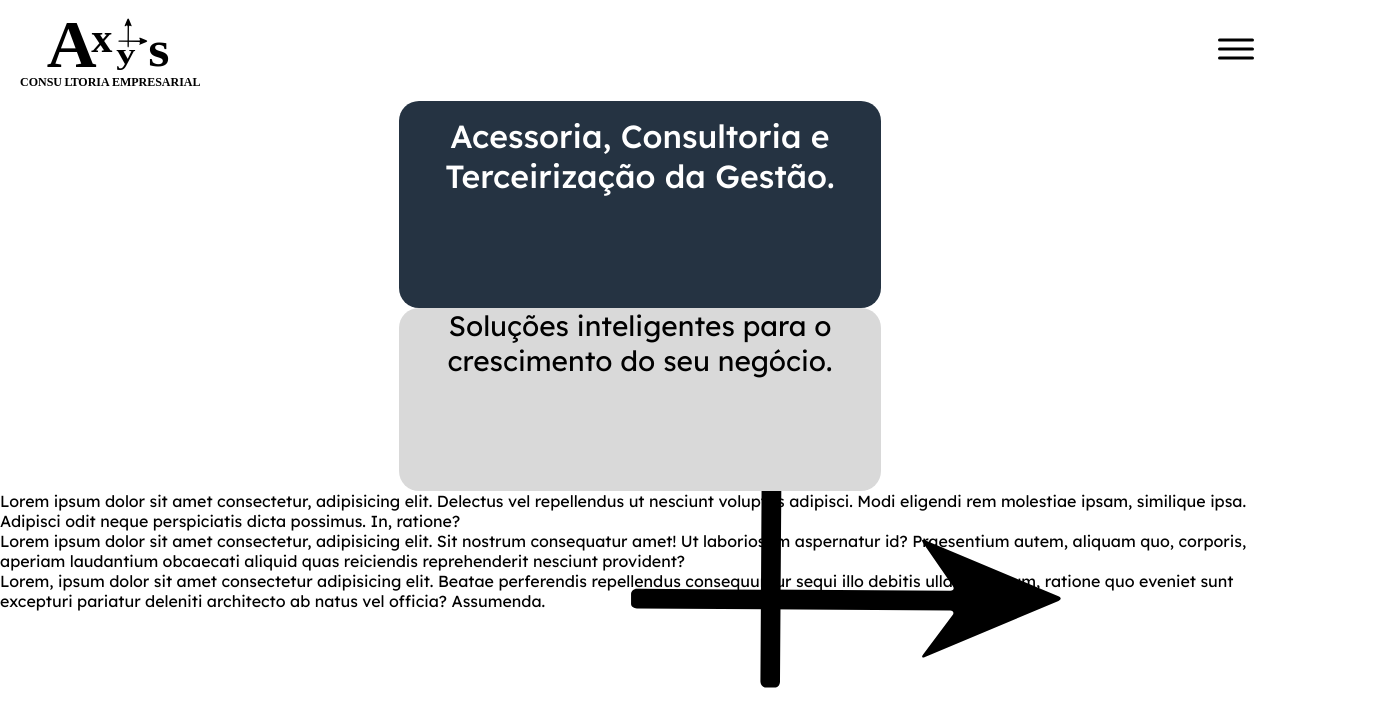
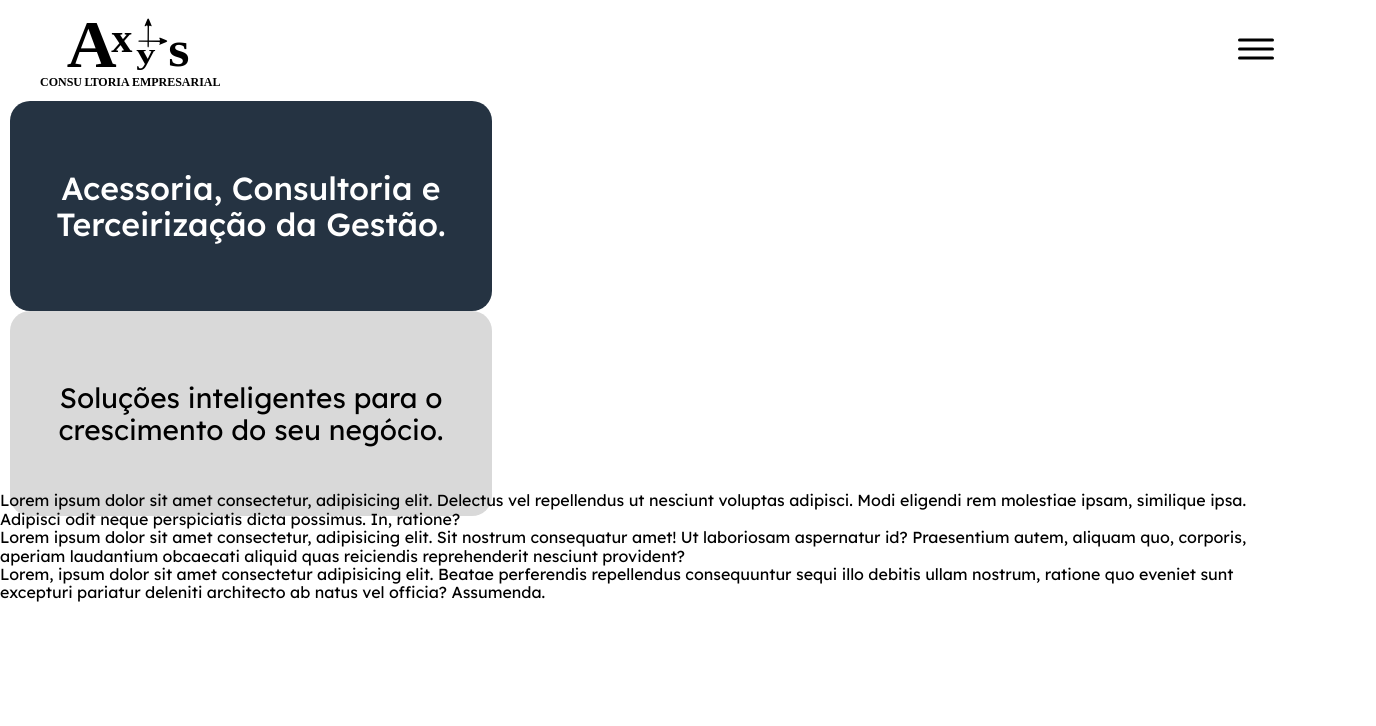
Before and after one commit to Gian-Mateus/axys, a plain HTML site: page axys.html in a window 1280 px wide. Shown: the whole page, 1376 px wide, since content can reach past the window. Drawn offline with nearby package versions, Linux system fonts and the light colour scheme.

Commit message:
conserto de algumas estilizações repetidas e reestruturação do HTML com divisões de sections

```diff
--- a/axys.html
+++ b/axys.html
@@ -22,9 +22,10 @@
         <button>Fale Conosco</button>
     </div>
     </nav>
+    <!-- por imagem como background ao invés de um elemento no html -->
+    <!-- <img src="/svg e pngs/plano cartesiano melhor.svg" alt="Setas" class="plano-bg"> -->
 
-    <img src="/svg e pngs/plano cartesiano melhor.svg" alt="Setas" class="plano-bg">
-
+    <section>
         <div class="container-intro">
         <div class="azul">
                 <h1>Acessoria, Consultoria e Terceirização da Gestão.</h1>
@@ -33,12 +34,15 @@
                 <h1>Soluções inteligentes para o crescimento do seu negócio.</h1>
             </div>
         </div>
+    </section>
 
+    <section>
         <div class="middle">
             <div class="green">Lorem ipsum dolor sit amet consectetur, adipisicing elit. Delectus vel repellendus ut nesciunt voluptas adipisci. Modi eligendi rem molestiae ipsam, similique ipsa. Adipisci odit neque perspiciatis dicta possimus. In, ratione?</div>
             <div class="gray">Lorem ipsum dolor sit amet consectetur, adipisicing elit. Sit nostrum consequatur amet! Ut laboriosam aspernatur id? Praesentium autem, aliquam quo, corporis, aperiam laudantium obcaecati aliquid quas reiciendis reprehenderit nesciunt provident?</div>
             <div class="dark-blue">Lorem, ipsum dolor sit amet consectetur adipisicing elit. Beatae perferendis repellendus consequuntur sequi illo debitis ullam nostrum, ratione quo eveniet sunt excepturi pariatur deleniti architecto ab natus vel officia? Assumenda.</div>
         </div>
+    </section>
 
     <footer>
 
--- a/styles.scss
+++ b/styles.scss
@@ -1,15 +1,9 @@
+@import url(normalize.css);
+
 *{
     padding: 0;
     margin: 0;
     font-family: 'Lexend', sans-serif;
-}
-
-body{
-    display: flex;
-    flex-direction: column;
-    justify-content: center;
-    align-items: center;
-    z-index: 0;
     box-sizing: border-box;
 }
 
@@ -23,15 +17,6 @@ $gray: #D9D9D9;
 // Variável para grupo de características únicas (centralização)
 
 
-.plano-bg{
-    position: absolute;
-    top: 10%;
-    left: 45%;
-    width: 50rem;
-    height: 50rem;
-    z-index: 1;
-}
-
 // Tratando a Barra de navegação e seus elementos
 nav{
     width: 100%;
@@ -41,9 +26,6 @@ nav{
     justify-content: space-between;
     flex-direction: row;
     align-items: center;
-    box-sizing: border-box;
-
-    z-index: 2;
 
     img{
         width: 15%;
@@ -74,18 +56,13 @@ nav{
 
 // Tratando o primeiro container que há duas divs que uma ficará sobreposta a outra.
 .container-intro{
-    z-index: 2;
-    display: flex;
-    flex-direction: column;
     height: 100vh;
     width: 100vw;
     max-width: 482px;
     max-height: 390px;
     min-width: 10rem;
     min-height: 10rem;
-    // position: relative;
-    // top: 1rem;
-    // right: 17rem;
+    margin-left: 10px;
 
     .azul{
         background-color: $darkblue;
@@ -93,7 +70,8 @@ nav{
         border-radius: 20px;
         height: 100vh;
         max-height: 210px;
-        box-sizing: border-box;
+        display: flex;
+        align-items: center;
         h1{
             text-align: center;
             color: $white;
@@ -107,7 +85,9 @@ nav{
         height: 100vh;
         max-height: 205px;
         box-sizing: border-box;
-        z-index: 2;
+        z-index: -1;
+        display: flex;
+        align-items: center;
         h1{
             text-align: center;
             font-weight: 400;
```
Also changed, not shown: normalize.css (added), styles.css, 1 other file. Lines whose indentation alone changed are shown as unchanged.
